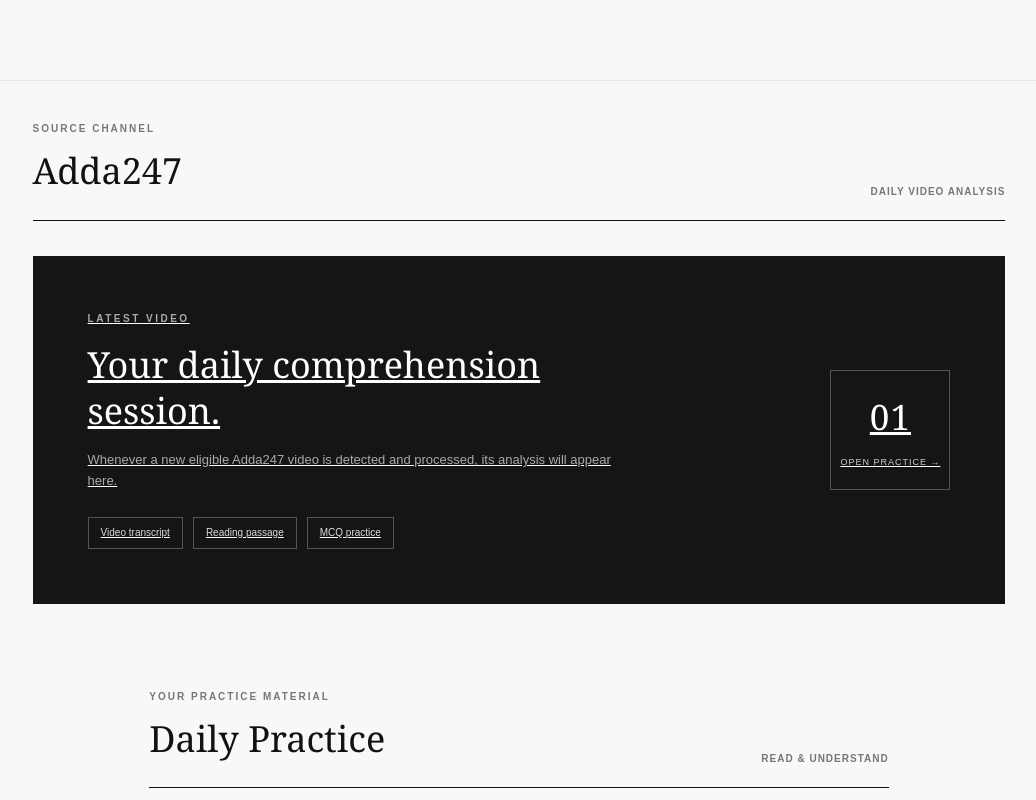
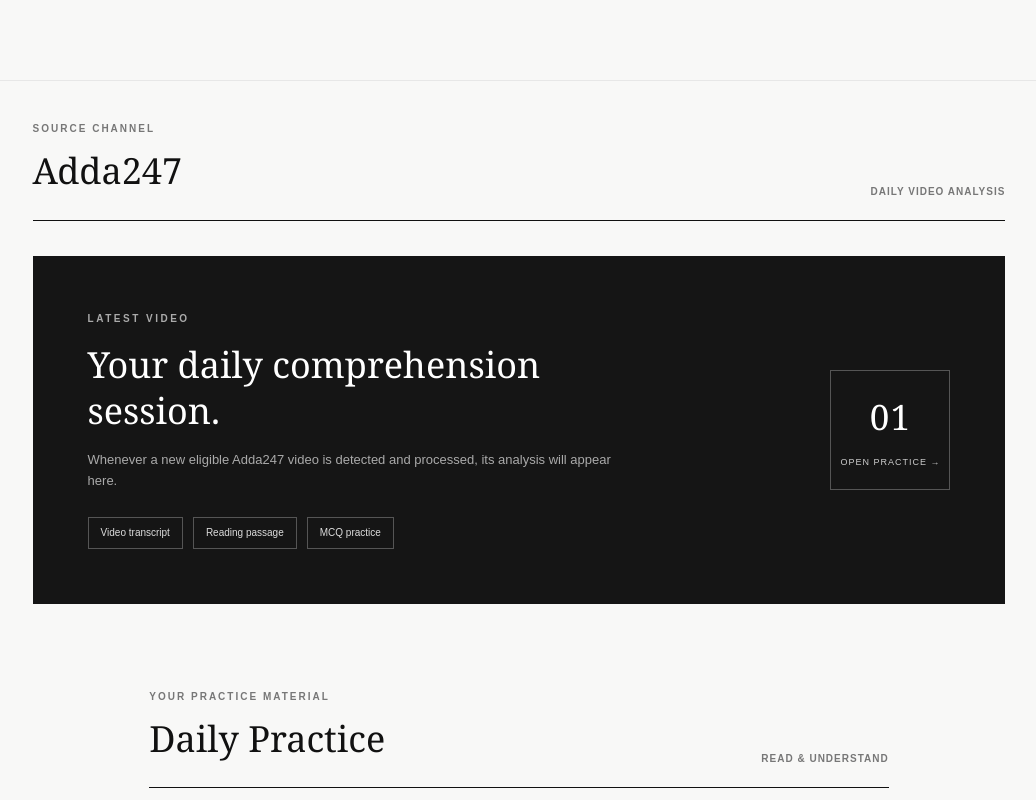
Before and after one commit to t8854577-cell/OurPin, a plain HTML site: page analysis.html in a window 1280 px wide. Shown: the part 564-1364 px from the top of the page, without its empty margins (121-1157 px from the left). Drawn offline with Linux system fonts and the light colour scheme.

Commit message:
Update style.css

```diff
--- a/assets/css/style.css
+++ b/assets/css/style.css
@@ -1209,3 +1209,24 @@ a.news-card:hover h3 {
         font-size: 13px;
     }
 }
+
+
+/* CLICKABLE ADDA247 PANEL */
+
+.analysis-card-link {
+    display: flex;
+    text-decoration: none;
+    color: #ffffff;
+    cursor: pointer;
+    transition: border-color 0.2s ease;
+}
+
+.analysis-card-link:hover {
+    outline: 1px solid #888888;
+}
+
+.analysis-card-link:focus-visible,
+a.news-card:focus-visible {
+    outline: 2px solid #777777;
+    outline-offset: 4px;
+}
```
